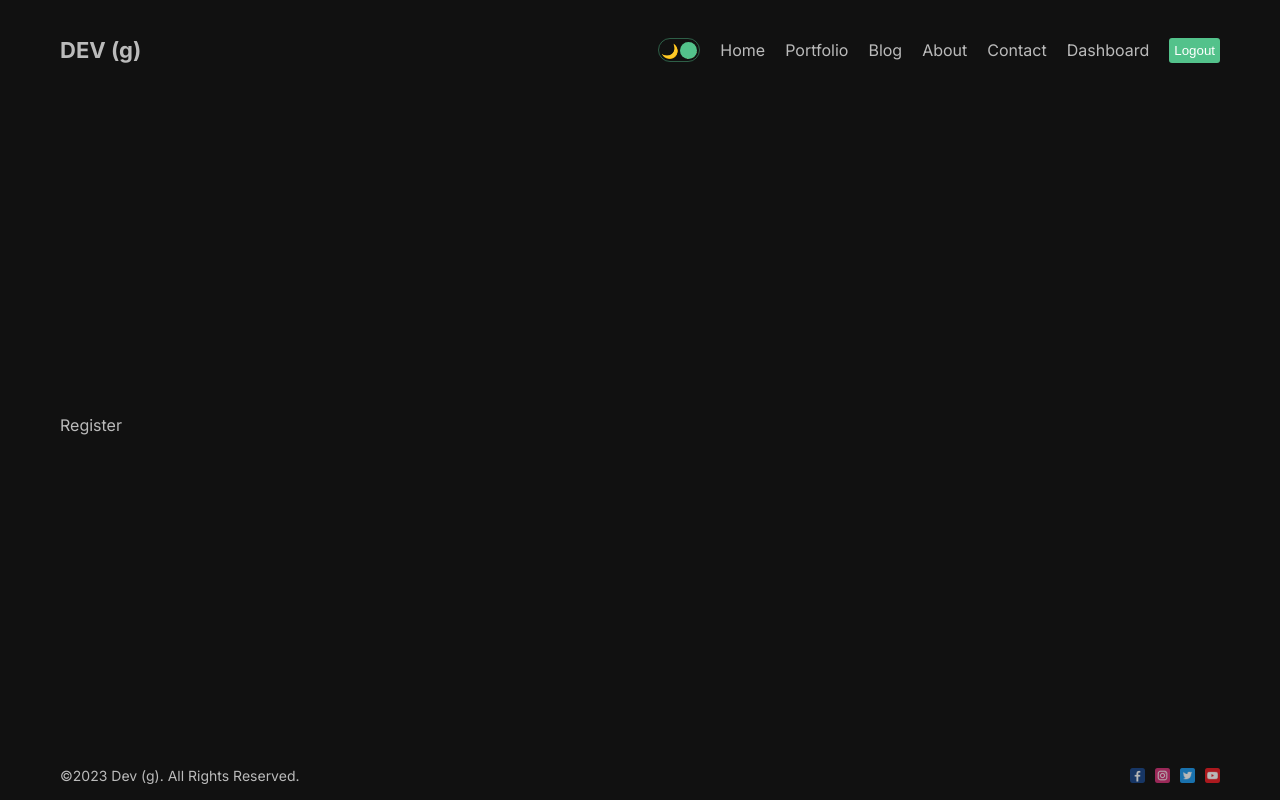
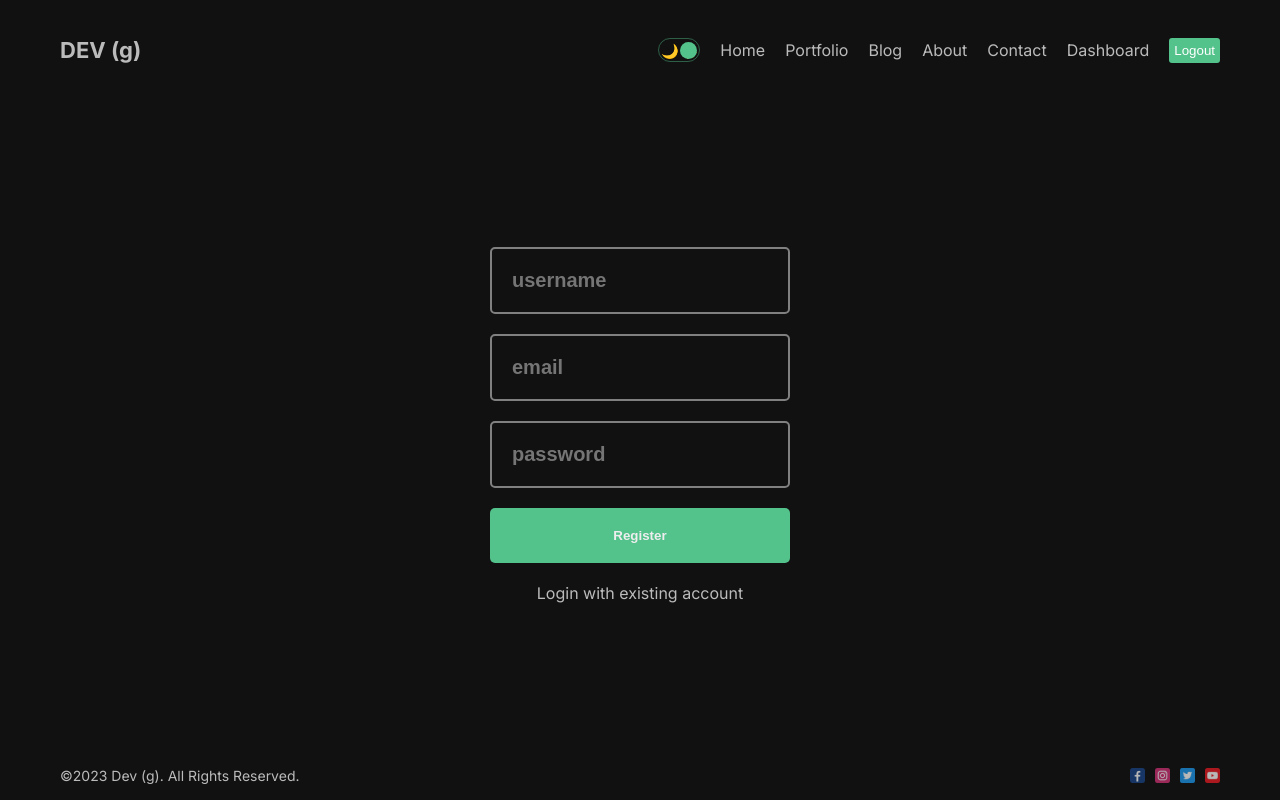
Before and after one commit to gavutham/nextjs, a Next.js app: page /dashboard/register in a window 1280 px wide. Built offline with nearby package versions, Linux system fonts and the light colour scheme.

Commit message:
email and password auth with authjs

```diff
--- a/package.json
+++ b/package.json
@@ -9,6 +9,7 @@
     "lint": "next lint"
   },
   "dependencies": {
+    "bcryptjs": "^2.4.3",
     "mongoose": "^6.12.3",
     "next": "^14.0.4",
     "next-auth": "^4.24.5",
--- /dev/null
+++ b/src/app/dashboard/login/page.module.css
@@ -0,0 +1,35 @@
+.container {
+  display: flex;
+  flex-direction: column;
+  gap: 20px;
+  align-items: center;
+  justify-content: center;
+}
+
+.form {
+  width: 300px;
+  display: flex;
+  flex-direction: column;
+  gap: 20px;
+}
+
+.input {
+  padding: 20px;
+  background-color: transparent;
+  border: 2px solid grey;
+  border-radius: 5px;
+  font-size: 20px;
+  font-weight: bold;
+  color: white;
+}
+
+.button {
+  width: 300px;
+  padding: 20px;
+  cursor: pointer;
+  background-color: #53c28b;
+  border: none;
+  border-radius: 5px;
+  color: #eee;
+  font-weight: bold;
+}
--- a/src/app/dashboard/register/page.jsx
+++ b/src/app/dashboard/register/page.jsx
@@ -1,5 +1,66 @@
+"use client";
+
+import Link from "next/link";
+import styles from "./page.module.css";
+import { useState } from "react";
+import { useRouter } from "next/navigation";
+
 const Register = () => {
-  return <div>Register</div>;
+  const [err, setErr] = useState(false);
+  const router = useRouter();
+
+  const handleSubmit = async (e) => {
+    e.preventDefault();
+    const name = e.target[0].value;
+    const email = e.target[1].value;
+    const password = e.target[2].value;
+
+    try {
+      const res = await fetch("/api/auth/register", {
+        method: "POST",
+        headers: {
+          "Content-Type": "application/json",
+        },
+        body: JSON.stringify({ name, email, password }),
+      });
+
+      console.log(res);
+
+      res.status === 201 &&
+        router.push("/dashboard/login?success=Account has been created");
+    } catch (error) {
+      setErr(true);
+      console.log(error);
+    }
+  };
+
+  return (
+    <div className={styles.container}>
+      <form onSubmit={handleSubmit} className={styles.form}>
+        <input
+          type="text"
+          placeholder="username"
+          className={styles.input}
+          required
+        />
+        <input
+          type="email"
+          placeholder="email"
+          className={styles.input}
+          required
+        />
+        <input
+          type="password"
+          placeholder="password"
+          className={styles.input}
+          required
+        />
+        <button className={styles.button}>Register</button>
+      </form>
+      {err && "Something went wrong"}
+      <Link href={"/dashboard/login"}>Login with existing account</Link>
+    </div>
+  );
 };
 
 export default Register;
--- /dev/null
+++ b/src/app/dashboard/register/page.module.css
@@ -0,0 +1,35 @@
+.container {
+  display: flex;
+  flex-direction: column;
+  gap: 20px;
+  align-items: center;
+  justify-content: center;
+}
+
+.form {
+  width: 300px;
+  display: flex;
+  flex-direction: column;
+  gap: 20px;
+}
+
+.input {
+  padding: 20px;
+  background-color: transparent;
+  border: 2px solid grey;
+  border-radius: 5px;
+  font-size: 20px;
+  font-weight: bold;
+  color: white;
+}
+
+.button {
+  width: 300px;
+  padding: 20px;
+  cursor: pointer;
+  background-color: #53c28b;
+  border: none;
+  border-radius: 5px;
+  color: #eee;
+  font-weight: bold;
+}
```
Also changed, not shown: src/app/api/auth/[...nextauth]/route.js (+35 -0 lines), src/app/api/auth/register/route.js (added, +23 -0 lines), src/app/dashboard/login/page.jsx (+24 -1 lines), 1 other file (tests, documents, lock files or other folders).
